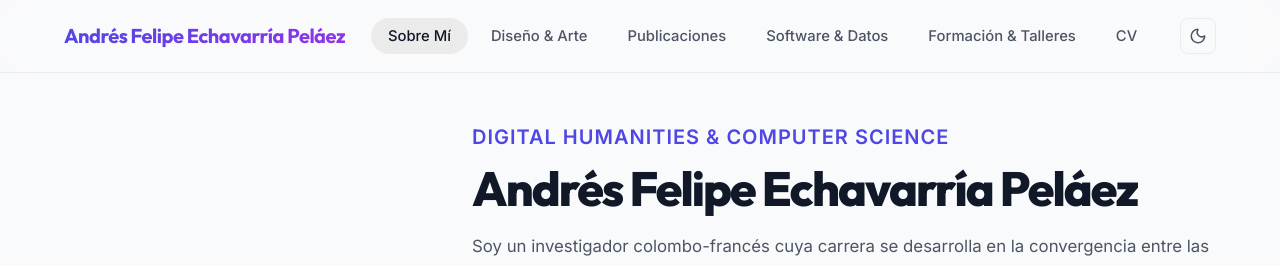
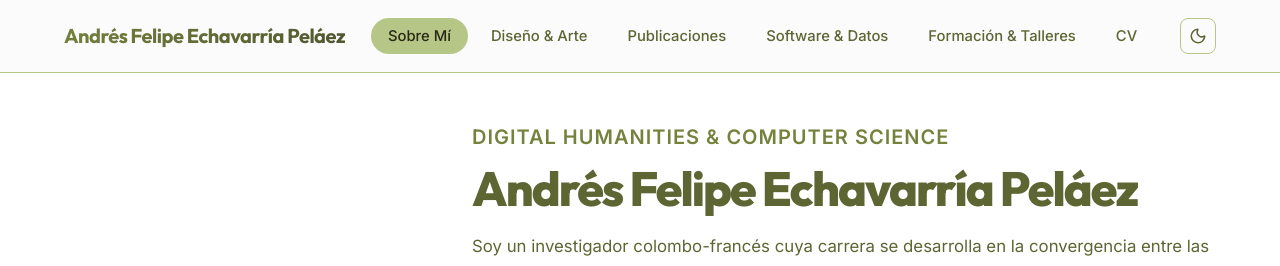
Before and after one commit to andresecha/personal, a React (Vite) app: page / in a window 1280 px wide. Shown: the top 266 px of the page. Built offline with nearby package versions, Linux system fonts and the light colour scheme.

Commit message:
Style: Implement new olive/forest color palette and add PALETA_COLORES.md spec document

```diff
--- a/src/index.css
+++ b/src/index.css
@@ -1,43 +1,45 @@
 :root {
-  /* Color Palette - Elegant Light Theme (Default) */
-  --bg-main: #f9fafb;
-  --bg-card: rgba(255, 255, 255, 0.8);
-  --bg-card-hover: rgba(255, 255, 255, 0.95);
-  --border-color: rgba(0, 0, 0, 0.06);
-  --border-hover: rgba(79, 70, 229, 0.3);
-  --text-primary: #111827;
-  --text-secondary: #4b5563;
-  --text-muted: #9ca3af;
-  --accent: #4f46e5;
-  --accent-glow: rgba(79, 70, 229, 0.08);
-  --accent-gradient: linear-gradient(135deg, #4f46e5 0%, #9333ea 100%);
-  --accent-gradient-hover: linear-gradient(135deg, #3730a3 0%, #7e22ce 100%);
-  --success: #34d399;
+  /* Color Palette - Elegant Olive/Forest Light Theme (Default) */
+  --bg-main: #ffffff;
+  --bg-card: #f5f7ef;
+  --bg-card-hover: #d2dcb3;
+  --border-color: #b6c687;
+  --border-hover: #a0b362;
+  --text-primary: #272915;
+  --text-secondary: #5D6532;
+  --text-muted: #8b9d4d;
+  --text-title: #5D6532;
+  --accent: #75823d;
+  --accent-glow: rgba(160, 179, 98, 0.15);
+  --accent-gradient: linear-gradient(135deg, #75823d 0%, #50552e 100%);
+  --accent-gradient-hover: linear-gradient(135deg, #50552e 0%, #272915 100%);
+  --success: #a0b362;
   --sans: 'Inter', system-ui, -apple-system, sans-serif;
   --heading: 'Outfit', system-ui, -apple-system, sans-serif;
-  --shadow-sm: 0 1px 2px 0 rgba(0, 0, 0, 0.05);
-  --shadow-md: 0 4px 6px -1px rgba(0, 0, 0, 0.1), 0 2px 4px -1px rgba(0, 0, 0, 0.06);
-  --shadow-lg: 0 10px 15px -3px rgba(0, 0, 0, 0.1), 0 4px 6px -2px rgba(0, 0, 0, 0.05);
-  --shadow-glow: 0 0 20px rgba(79, 70, 229, 0.1);
+  --shadow-sm: 0 1px 2px 0 rgba(39, 41, 21, 0.05);
+  --shadow-md: 0 4px 6px -1px rgba(39, 41, 21, 0.08), 0 2px 4px -1px rgba(39, 41, 21, 0.04);
+  --shadow-lg: 0 10px 15px -3px rgba(39, 41, 21, 0.08), 0 4px 6px -2px rgba(39, 41, 21, 0.04);
+  --shadow-glow: 0 0 20px rgba(117, 130, 61, 0.15);
   --transition-fast: 0.2s cubic-bezier(0.4, 0, 0.2, 1);
   --transition-normal: 0.3s cubic-bezier(0.4, 0, 0.2, 1);
 }
 
 /* Dark Theme overrides (triggered by class .dark-theme) */
 .dark-theme {
-  --bg-main: #0a0c10;
-  --bg-card: rgba(22, 28, 38, 0.6);
-  --bg-card-hover: rgba(30, 39, 53, 0.8);
-  --border-color: rgba(255, 255, 255, 0.08);
-  --border-hover: rgba(129, 140, 248, 0.3);
-  --text-primary: #f3f4f6;
-  --text-secondary: #9ca3af;
-  --text-muted: #6b7280;
-  --accent: #818cf8; /* Light Indigo */
-  --accent-glow: rgba(129, 140, 248, 0.15);
-  --accent-gradient: linear-gradient(135deg, #818cf8 0%, #c084fc 100%);
-  --accent-gradient-hover: linear-gradient(135deg, #6366f1 0%, #a855f7 100%);
-  --shadow-glow: 0 0 20px rgba(129, 140, 248, 0.15);
+  --bg-main: #272915;
+  --bg-card: #474a2b;
+  --bg-card-hover: #50552e;
+  --border-color: #75823d;
+  --border-hover: #8b9d4d;
+  --text-primary: #f5f7ef;
+  --text-secondary: #d2dcb3;
+  --text-muted: #b6c687;
+  --text-title: #d2dcb3;
+  --accent: #a0b362;
+  --accent-glow: rgba(182, 198, 135, 0.15);
+  --accent-gradient: linear-gradient(135deg, #a0b362 0%, #d2dcb3 100%);
+  --accent-gradient-hover: linear-gradient(135deg, #b6c687 0%, #f5f7ef 100%);
+  --shadow-glow: 0 0 20px rgba(160, 179, 98, 0.2);
 }
 
 * {
@@ -299,6 +301,10 @@ body {
 }
 
 /* Typography elements */
+h1, h2, h3, h4, h5, h6 {
+  color: var(--text-title);
+}
+
 h1 {
   font-family: var(--heading);
   font-size: 3rem;
```
Also changed, not shown: 1 other file (tests, documents, lock files or other folders).
